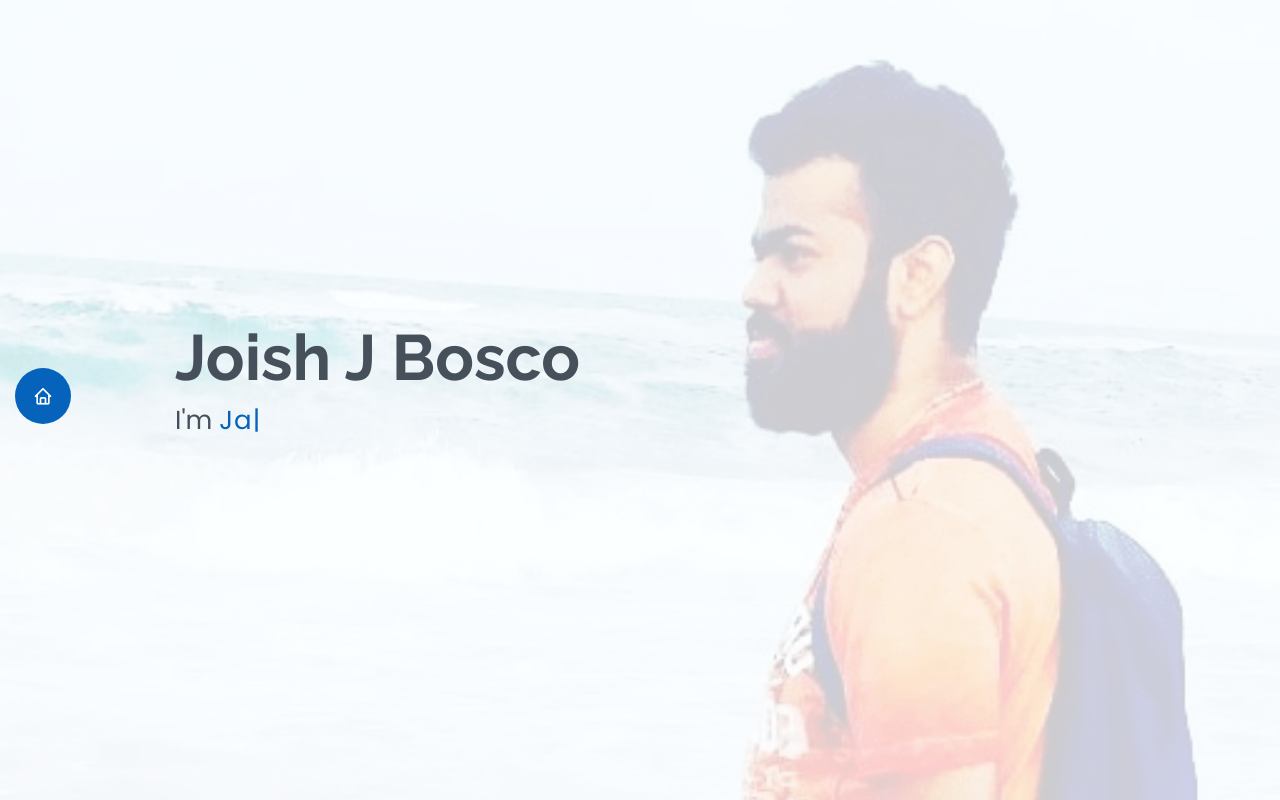
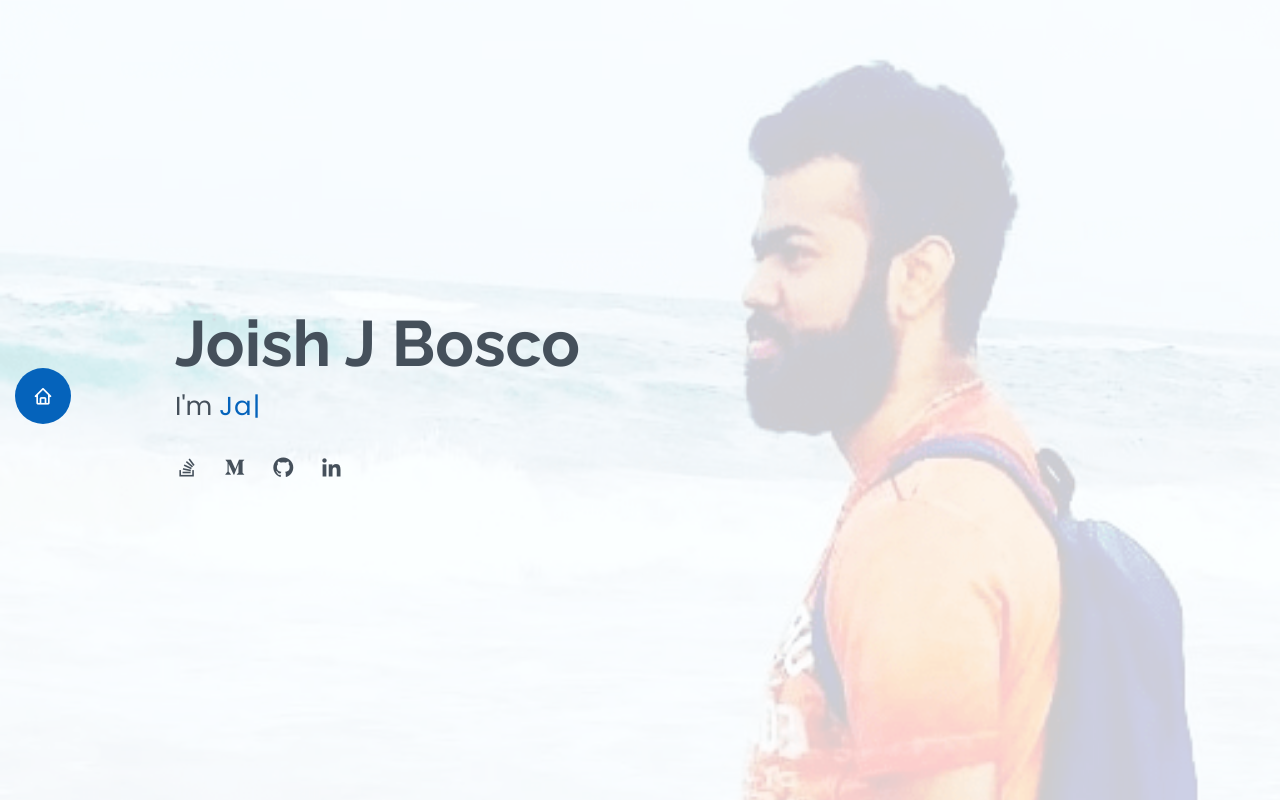
Before and after one commit to Joish/Joish.github.io, a plain HTML site: page index.html in a window 1280 px wide. Drawn offline with nearby package versions, Linux system fonts and the light colour scheme.

Commit message:
Finihsed home section

```diff
--- a/assets/css/style.css
+++ b/assets/css/style.css
@@ -247,7 +247,9 @@ h1, h2, h3, h4, h5, h6 {
 #hero {
   width: 100%;
   height: 100vh;
-  background: url("../img/3.png") top right no-repeat;
+  background: url("../img/home/3.png") top right no-repeat;
+    /* background: url("../img/home/6.png") top right no-repeat; */
+
   background-size: cover;
   position: relative;
 }
--- a/index.html
+++ b/index.html
@@ -10,8 +10,8 @@
   <meta content="" name="keywords">
 
   <!-- Favicons -->
-  <link href="assets/img/favicon.png" rel="icon">
-  <link href="assets/img/apple-touch-icon.png" rel="apple-touch-icon">
+  <link href="assets/img/favicon_io/favicon-32x32.png" rel="icon">
+  <link href="assets/img/favicon_io/apple-touch-icon.png" rel="apple-touch-icon">
 
   <!-- Google Fonts -->
   <link
@@ -66,11 +66,13 @@
           data-typed-items="Python Developer, JavaScript Developer, Machine Learning Researcher , Deep Learning Researcher , React Developer, Mentalist"></span>
       </p>
       <div class="social-links">
-        <!-- <a href="#" class="twitter"><i class="bx bxl-twitter"></i></a>
-        <a href="#" class="facebook"><i class="bx bxl-facebook"></i></a>
-        <a href="#" class="instagram"><i class="bx bxl-instagram"></i></a>
-        <a href="#" class="google-plus"><i class="bx bxl-skype"></i></a>
-        <a href="https://www.linkedin.com/in/joish-bosco/" class="linkedin"><i class="bx bxl-linkedin"></i></a> -->
+        <!-- <a href="#" class="twitter"><i class="bx bxl-twitter"></i></a> -->
+        <a href="https://stackoverflow.com/users/7449890/joish" class="stack-overflow"><i class="bx bxl-stack-overflow"></i></a>
+        <a href="https://medium.com/@joishjbosco" class="medium"><i class="bx bxl-medium"></i></a>
+        <a href="https://github.com/Joish" class="github"><i class="bx bxl-github"></i></a>
+        <a href="https://www.linkedin.com/in/joish-bosco/" class="linkedin"><i class="bx bxl-linkedin"></i></a>
+        <!-- <a href="#" class="graduation"><i class="bx bxl-graduation"></i></a> -->
+
       </div>
     </div>
   </section><!-- End Hero -->
```
Also changed, not shown: assets/img/1.jpg (deleted), assets/img/2.jpg (deleted), assets/img/favicon_io/android-chrome-192x192.png (added), assets/img/favicon_io/android-chrome-512x512.png (added), assets/img/favicon_io/apple-touch-icon.png (added), assets/img/favicon_io/favicon-16x16.png (added), assets/img/favicon_io/favicon-32x32.png (added), assets/img/favicon_io/favicon.ico (added), assets/img/home/3.png (renamed from assets/img/3.png).
